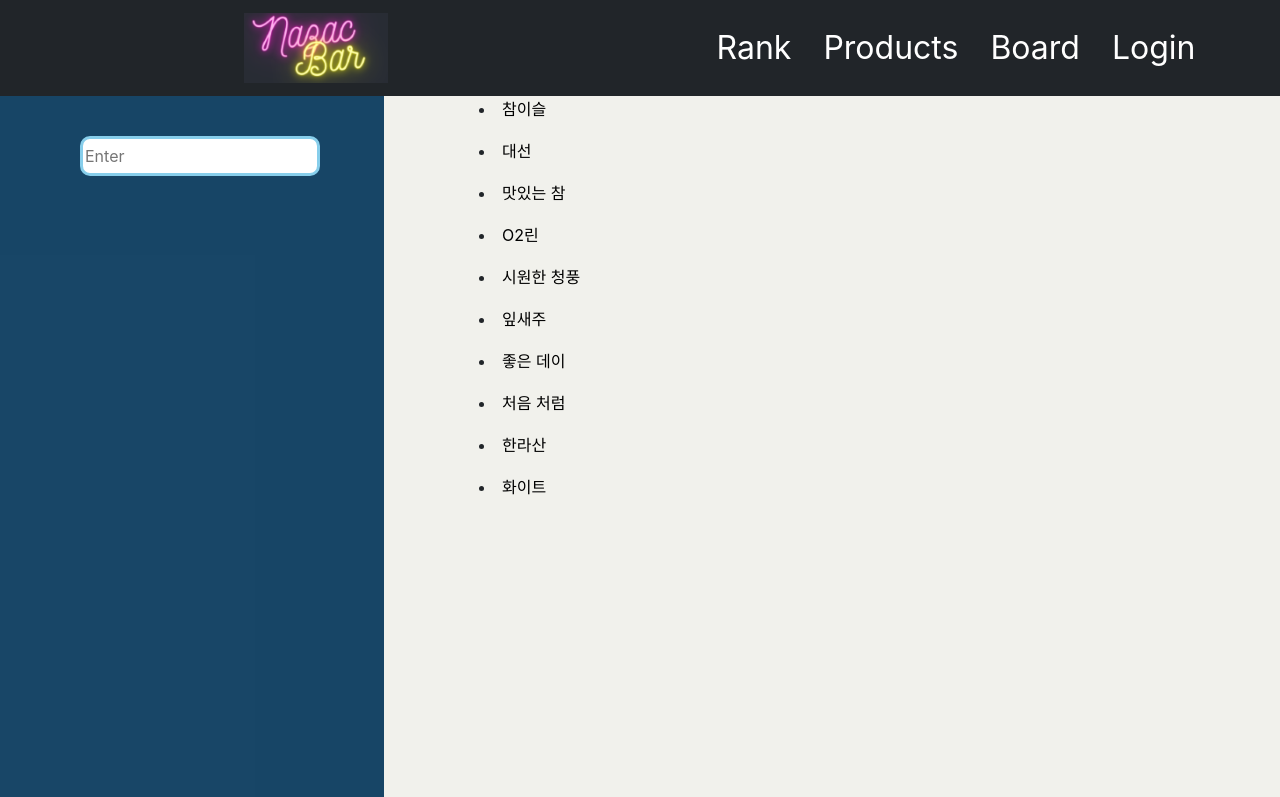
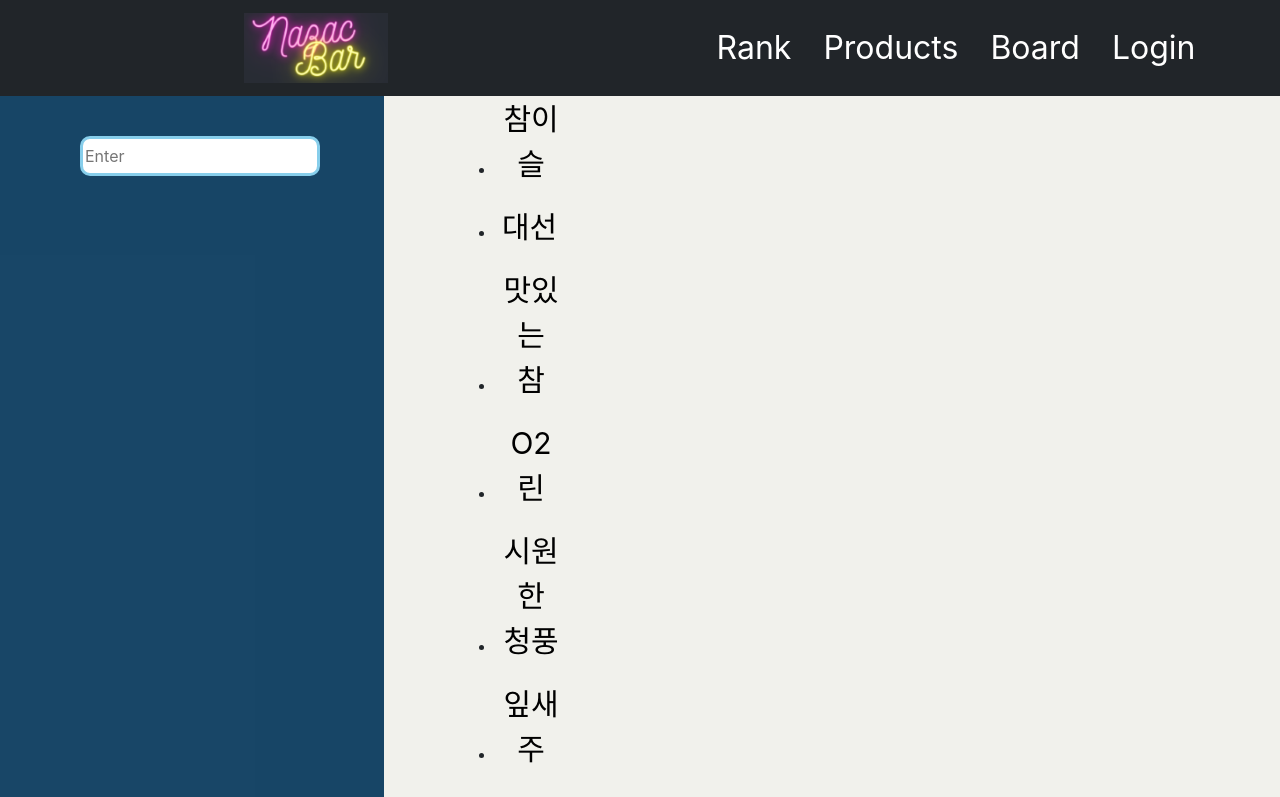
Before and after one commit to DongkwanKim00/NaZacBar, a React (Create React App) app: page /search in a window 1280 px wide. Shown: the top 797 px of the page. Built offline with nearby package versions, Linux system fonts and the light colour scheme; the HTML template or start-up script is replaced by a standard one; what react-native would draw is missing.

Commit message:
술 이름에 마우스 올렸을 때 이펙트 추가

```diff
--- a/src/pages/Search.js
+++ b/src/pages/Search.js
@@ -47,7 +47,9 @@
 
     const { checkClicked } = this.state;
     const styleInfo = {
-      paddingRight: '10px',
+      paddingRight: '800px',
+      fontSize: '30px',
+
     };
     const elementStyle = {
       border: 'solid',
@@ -59,6 +61,7 @@
       marginTop: '5vh',
       marginBottom: '10vh',
       borderColor: 'skyblue',
+
     };
 
     const items = Information.filter((data) => {
@@ -76,9 +79,19 @@
       <div key={data.name}>
         <ul>
           <li style={{ position: 'relative', left: '10vh' }}>
-            <button style={styleInfo} onClick={this.handleClick(1)}>
-              {data.name}
-            </button>
+          <button
+
+               style={styleInfo}
+              onClick={this.handleClick(1)}
+              onMouseEnter={(e) => {
+                      e.target.style.backgroundColor = 'rgba(0, 0, 0, 0.3)';
+                }}
+              onMouseLeave={(e) => {
+              e.target.style.backgroundColor = 'rgba(0, 0, 0, 0)';
+            }}
+            >
+  {data.name}
+</button>
           </li>
         </ul>
       </div>
```
